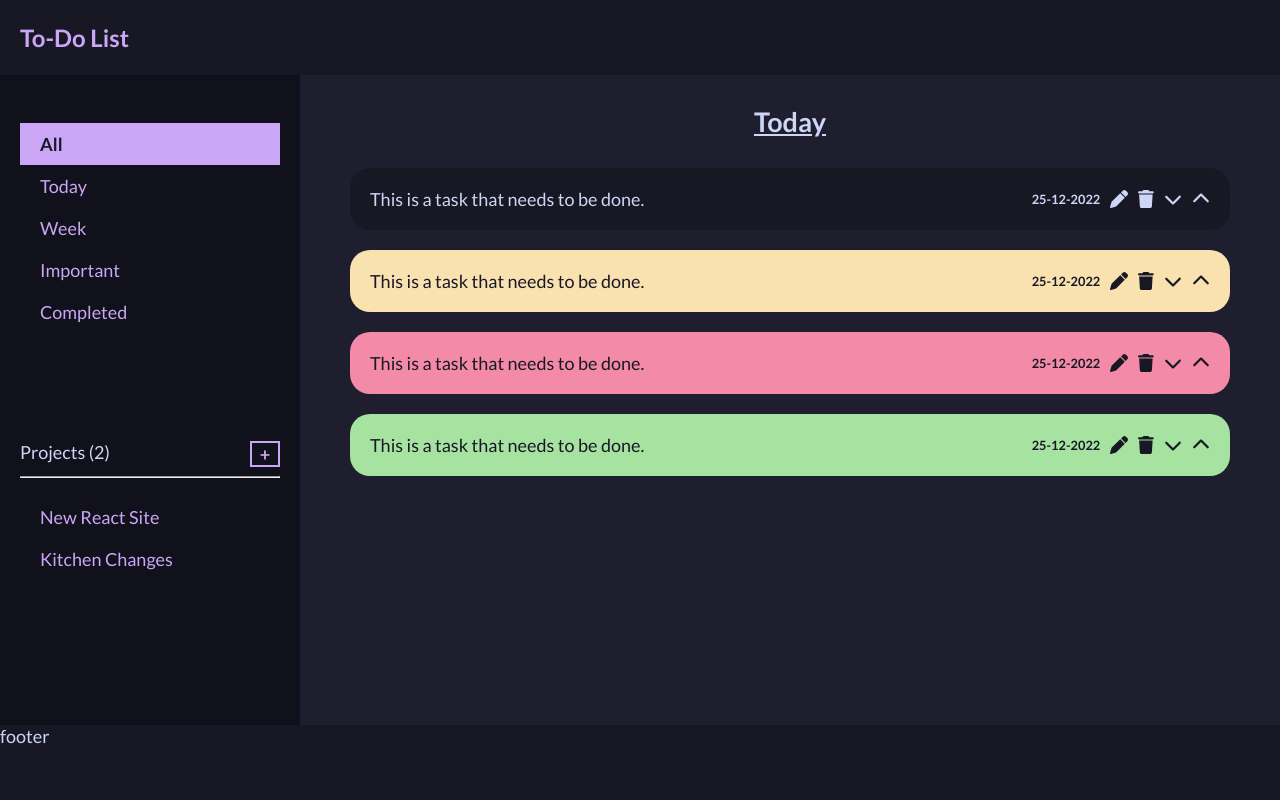
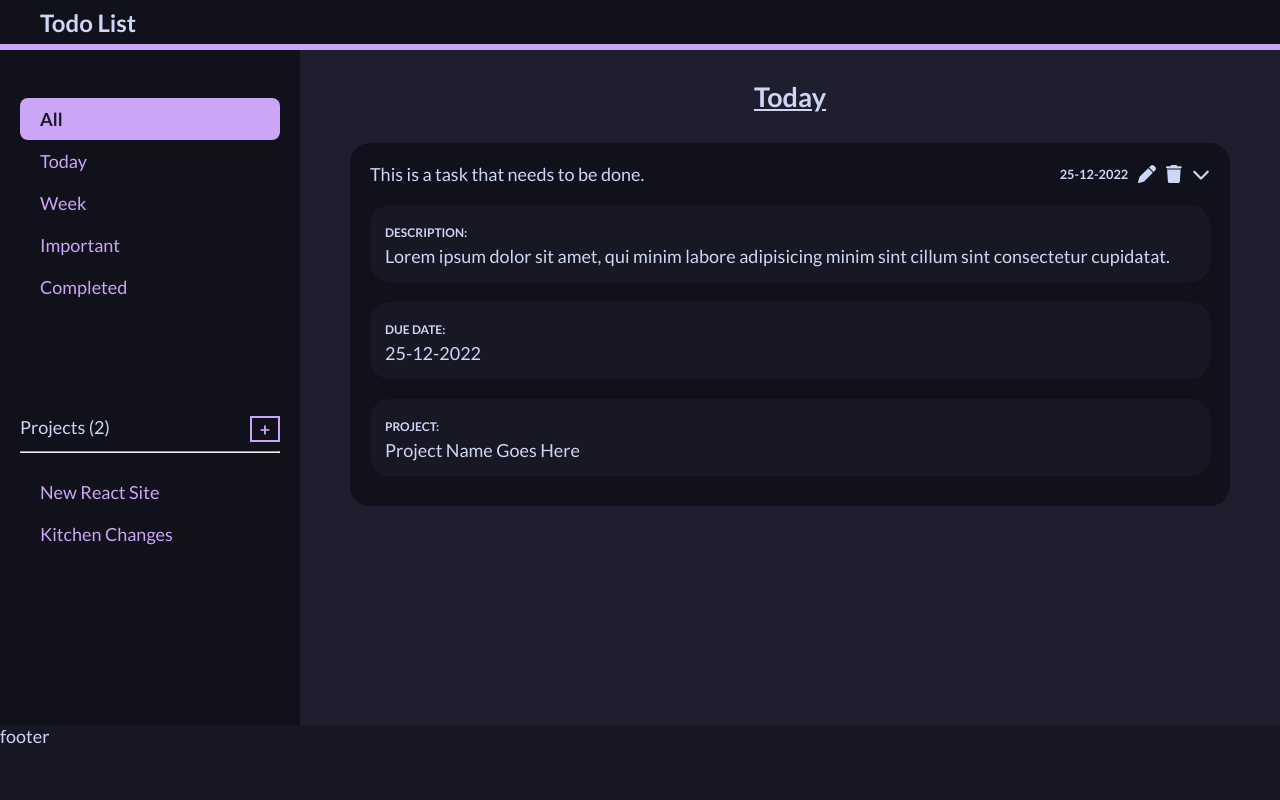
Before and after one commit to Tolgon/todo, a website built with webpack: page dist/index.html in a window 1280 px wide. Built offline with nearby package versions, Linux system fonts and the light colour scheme.

Commit message:
Divided task view into snippet / detailed view that will expand by clicking the chevron.

```diff
--- a/src/modules/ui.js
+++ b/src/modules/ui.js
@@ -1,14 +1,25 @@
-import '@fortawesome/fontawesome-free/js/fontawesome'
+import fontawesome from '@fortawesome/fontawesome-free/js/fontawesome'
 import '@fortawesome/fontawesome-free/js/solid'
 import '@fortawesome/fontawesome-free/js/regular'
 import '@fortawesome/fontawesome-free/js/brands'
 
+fontawesome.config = { autoReplaceSvg: false };
+
 const navButtons = document.querySelectorAll(".nav-button");
+const chevronDown = document.querySelectorAll(".fa-chevron-down");
 
 navButtons.forEach(button => {
   button.addEventListener('click', (e) => {
     if(e.target.classList.contains("active")) return;
     setActiveButton(button);
+  })
+})
+
+chevronDown.forEach(button => {
+  console.log(button);
+  button.addEventListener('click', (e) => {
+    console.log(e);
+    console.log("yo");
   })
 })
 
--- a/src/style.css
+++ b/src/style.css
@@ -53,14 +53,16 @@ header {
   display: flex;
   align-items: center;
 
-  background-color: var(--mantle);
+  background-color: var(--crust);
+
+  border-bottom: 6px solid var(--mauve);
 }
 
 header .logo {
-  color: var(--mauve);
+  color: var(--text);
   font-size: 1.5rem;
   font-weight: 700;
-  padding: 0 20px;
+  padding: 0 40px;
 }
 
 /* Sidebar */
@@ -90,14 +92,16 @@ aside ul {
 }
 
 .nav-button:not(.active):hover {
-  color: var(--mantle);
-  background-color: var(--lavender);
+  color: var(--lavender);
+  background-color: var(--mantle);
+  border-radius: 8px;
 }
 
 .active {
   font-weight: 700;
   color: var(--mantle);
   background-color: var(--mauve);
+  border-radius: 8px;
 }
 
 #nav-projects hr {
@@ -157,14 +161,64 @@ main {
 }
 
 .task {
-  display: flex;
-  justify-content: space-between;
-
-  background-color: var(--mantle);
+  background-color: var(--crust);
 
   border-radius: 20px;
   padding: 20px;
   margin-bottom: 20px;
+}
+
+.task-snippet {
+  display: flex;
+  justify-content: space-between;
+}
+
+.task-title {
+  padding: 0;
+  margin: 0;
+}
+
+.task-controls {
+  display: flex;
+  align-items: center;
+  gap: 10px;
+}
+
+.task-controls svg {
+  cursor: pointer;
+}
+
+.task-details {
+  display: grid;
+  grid-template-columns: 1fr;
+
+  margin-top: 10px;
+}
+
+.task-bubble {
+  background-color: var(--mantle);
+  border-radius: 20px;
+  margin-top: 10px;
+  margin-bottom: 10px;
+  padding: 15px;
+}
+
+.task-bubble-header {
+  font-size: 0.75rem;
+  font-weight: 700;
+  text-transform: uppercase;
+  margin: 5px 0;
+  padding: 0;
+}
+
+.task-bubble-text {
+  margin: 0;
+  padding: 0;
+}
+
+.date {
+  font-size: 0.8rem;
+  font-weight: 700;
 }
 
 .priority-medium {
@@ -182,20 +236,8 @@ main {
   background-color: var(--green);
 }
 
-.task-title {
-  padding: 0;
-  margin: 0;
-}
-
-.task-controls {
-  display: flex;
-  align-items: center;
-  gap: 10px;
-}
-
-.date {
-  font-size: 0.8rem;
-  font-weight: 700;
+.hide {
+  display: none;
 }
 
 /* Footer */
@@ -208,7 +250,7 @@ footer {
 .wrapper {
   display: grid;
   grid-template-columns: 300px 3fr;
-  grid-template-rows: 75px 1fr 75px;
+  grid-template-rows: 50px 1fr 75px;
   grid-template-areas:
     "header header"
     "sidebar main"
```
Also changed, not shown: dist/index.html, 1 other file.
